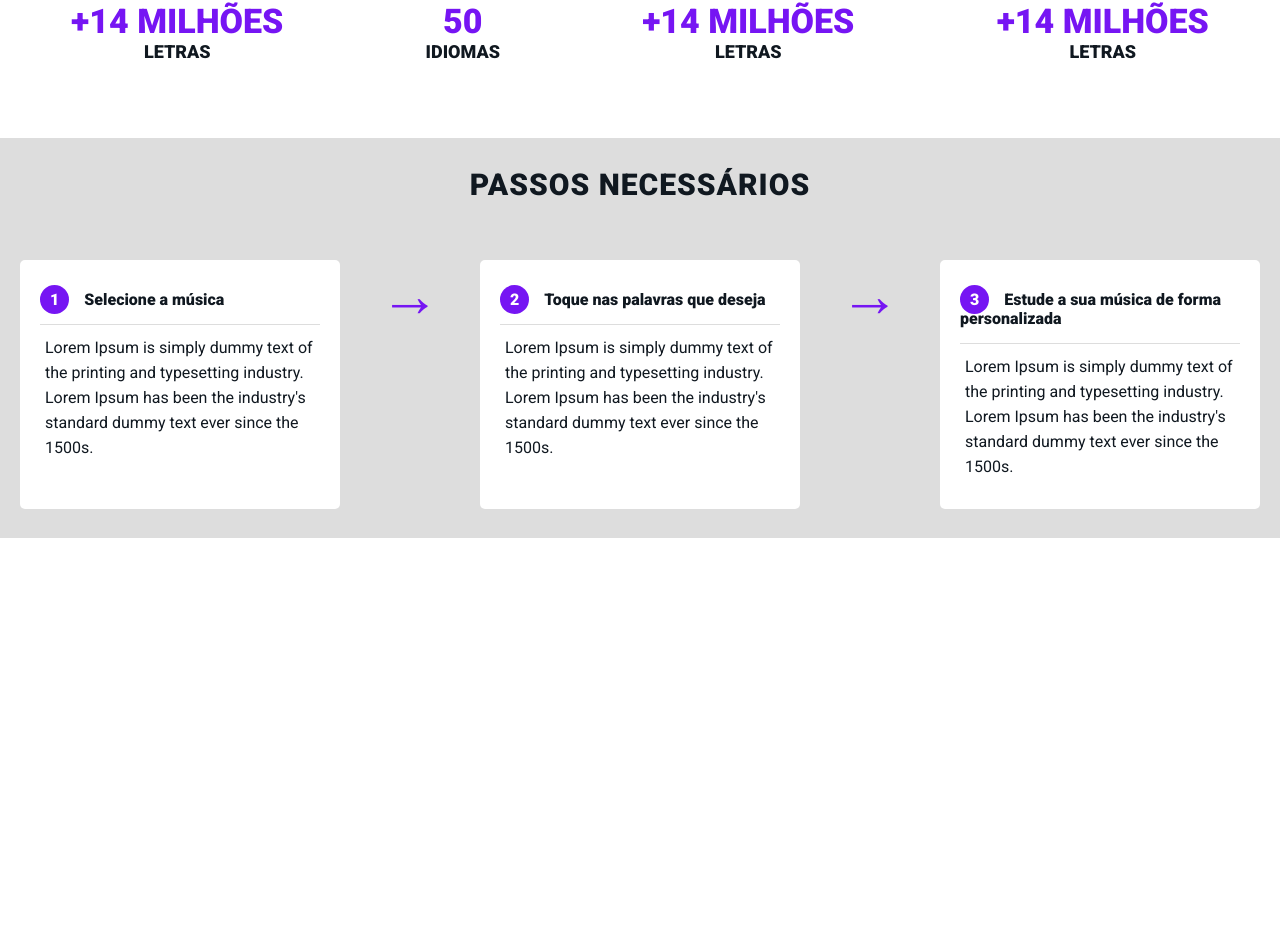
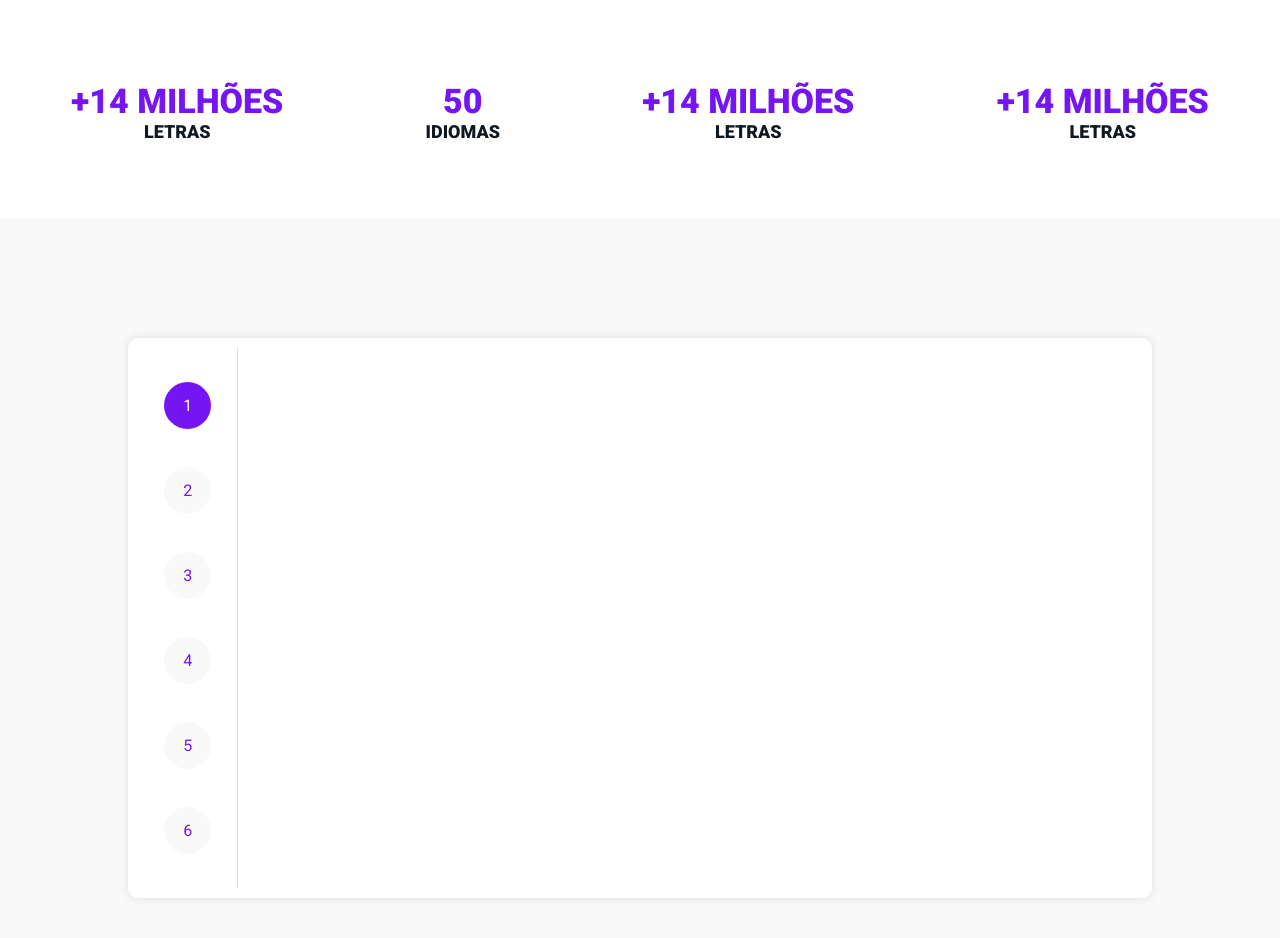
Before and after one commit to mayerv99/songcard-landing-page, a React (Vite) app in the folder frontend/: page / in a window 1280 px wide. Shown: the part 982-1920 px from the top of the page. Before the commit the page ends 1520 px from the top, so only its background shows below. Built offline with nearby package versions, Linux system fonts and the light colour scheme.

Commit message:
Create Step

```diff
--- a/frontend/src/App.tsx
+++ b/frontend/src/App.tsx
@@ -21,7 +21,7 @@ function App({}: Props) {
       <Navbar />
       <Section component={<Title />} />
       <Section component={<Data />} half={true} />
-      <Section component={<Steps />} half={true} isLight={false} />
+      <Section component={<Steps />} isLight={false} />
     </>
   );
 }
--- a/frontend/src/Components/Section/styled.tsx
+++ b/frontend/src/Components/Section/styled.tsx
@@ -1,7 +1,8 @@
 import styled from "styled-components";
 
 export const Wrapper = styled.section<{ half: Boolean; isLight: Boolean }>`
-  height: ${(props) => (props.half ? "50vh" : "90vh")};
+  height: ${(props) => (props.half ? "50vh" : "100vh")};
   border: 1p solid red;
-  ${(props) => !props.isLight && "background-color: var(--background-color)"};
+  ${(props) =>
+    !props.isLight && "background-color: var(--background-color-light)"};
 `;
--- a/frontend/src/GlobalStyle.tsx
+++ b/frontend/src/GlobalStyle.tsx
@@ -6,6 +6,7 @@ export const GlobalStyle = createGlobalStyle`
         --text-color: #101820;
         --text-color-light: #454545;
         --background-color: #dddddd;
+        --background-color-light: #f9f9f9;
     }
 
     * {
--- /dev/null
+++ b/frontend/src/Sections/Steps/StepsExample/styled.tsx
@@ -0,0 +1,3 @@
+import styled from "styled-components";
+
+export const Wrapper = styled.div``;
--- a/frontend/src/Sections/Steps/index.tsx
+++ b/frontend/src/Sections/Steps/index.tsx
@@ -1,39 +1,44 @@
-import React from "react";
-import { ItemsWrapper } from "../Data/styled";
+import React, { useState } from "react";
 
-import { Wrapper, Card, Arrow, CardBody } from "./styled";
+import {
+  StepsCard,
+  StepsSelector,
+  Wrapper,
+  StepItem,
+  StepExample,
+} from "./styled";
 
 type Props = {};
 
 function Steps({}: Props) {
+  const [selected, setSelected] = useState("1");
   const loremIpsum =
     "Lorem Ipsum is simply dummy text of the printing and typesetting industry. Lorem Ipsum has been the industry's standard dummy text ever since the 1500s.";
+
   const steps = [
-    { title: "Selecione a música", description: loremIpsum },
-    { title: "Toque nas palavras que deseja", description: loremIpsum },
-    {
-      title: "Estude a sua música de forma personalizada",
-      description: loremIpsum,
-    },
+    { number: "1", value: loremIpsum },
+    { number: "2", value: loremIpsum },
+    { number: "3", value: loremIpsum },
+    { number: "4", value: loremIpsum },
+    { number: "5", value: loremIpsum },
+    { number: "6", value: loremIpsum },
   ];
 
   return (
     <Wrapper>
-      <h1>Passos necessários</h1>
-      <ItemsWrapper>
-        {steps.map((item, index) => (
-          <>
-            <Card>
-              <header id="carlos">
-                <span>{index + 1}</span>
-                {item.title}
-              </header>
-              <CardBody>{item.description}</CardBody>
-            </Card>
-            {index !== 2 && <Arrow>&#8594;</Arrow>}
-          </>
-        ))}
-      </ItemsWrapper>
+      <StepsCard>
+        <StepsSelector>
+          {steps.map((item) => (
+            <StepItem
+              key={item.number}
+              selected={selected === item.number}
+              onClick={() => setSelected(item.number)}
+            >
+              {item.number}
+            </StepItem>
+          ))}
+        </StepsSelector>
+      </StepsCard>
     </Wrapper>
   );
 }
--- a/frontend/src/Sections/Steps/styled.tsx
+++ b/frontend/src/Sections/Steps/styled.tsx
@@ -3,52 +3,43 @@ import styled from "styled-components";
 export const Wrapper = styled.div`
   width: 100%;
   height: 100%;
-
   display: flex;
-  flex-direction: column;
-  justify-content: space-around;
-
-  h1 {
-    text-align: center;
-    text-transform: uppercase;
-    font-size: 30px;
-    letter-spacing: 1px;
-  }
-`;
-
-export const ItemsWrapper = styled.div`
-  display: flex;
+  justify-content: center;
   align-items: center;
 `;
 
-export const Card = styled.div`
+export const StepsCard = styled.div`
   background-color: white;
-  padding: 20px;
-  border-radius: 5px;
-  width: 25%;
-
-  header {
-    padding: 10px 0 15px;
-    border-bottom: 1px solid var(--background-color);
-    font-weight: 600;
-
-    span {
-      background-color: var(--primary-color);
-      padding: 5px 10px;
-      color: white;
-      border-radius: 50px;
-      margin-right: 15px;
-    }
-  }
+  width: 80%;
+  height: 70%;
+  background-color: white;
+  padding: 10px;
+  border-radius: 10px;
+  box-shadow: 0 0 10px var(--background-color);
+  display: flex;
 `;
 
-export const CardBody = styled.div`
-  padding: 10px 5px;
-  font-size: 16px;
-  line-height: 25px;
+export const StepsSelector = styled.ul`
+  display: flex;
+  flex-direction: column;
+  justify-content: space-between;
+  padding: 15px 10px;
+  border-right: 1px solid var(--background-color);
+  width: 10%;
+  height: 100%;
 `;
 
-export const Arrow = styled.div`
-  font-size: 60px;
-  color: var(--primary-color);
+export const StepItem = styled.li<{ selected: Boolean }>`
+  padding: 14px 19px;
+  color: ${(props) => (props.selected ? "white" : "var(--primary-color)")};
+  background-color: ${(props) =>
+    props.selected ? "var(--primary-color)" : "var(--background-color-light)"};
+  border-radius: 50px;
+  list-style: none;
+  margin: auto;
+  cursor: pointer;
 `;
+
+export const StepExample = styled.div`
+  width: 100%;
+`;
```
Also changed, not shown: frontend/src/Sections/Data/FlippableCard/index.tsx (deleted, +0 -19 lines), frontend/src/Sections/Data/FlippableCard/styled.tsx (deleted, +0 -43 lines), frontend/src/Sections/Steps/Context/StepsContext.tsx (added, +21 -0 lines), frontend/src/Sections/Steps/StepsExample/index.tsx (added, +17 -0 lines).
